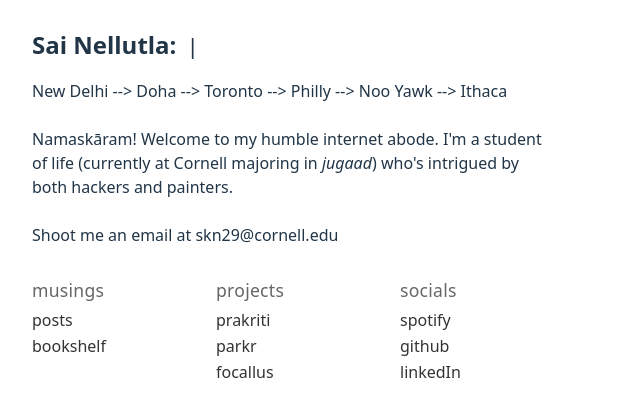
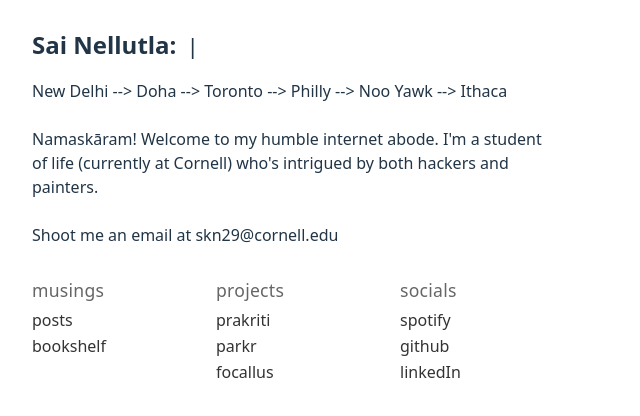
Before and after one commit to SaiNel7/abode, a React (Vite) app: page / in a window 1280 px wide. Shown: the top 416 px of the page, without its empty margins (0-640 px from the left). Built offline with nearby package versions, Linux system fonts and the light colour scheme.

Commit message:
minor edit

```diff
--- a/src/App.jsx
+++ b/src/App.jsx
@@ -60,7 +60,7 @@ function Home() {
       </div>
       <div className="bio-section">
       New Delhi --{'>'} Doha --{'>'} Toronto --{'>'} Philly --{'>'} Noo Yawk --{'>'} Ithaca<br/><br/>
-        Namaskāram! Welcome to my humble internet abode. I'm a student of life (currently at Cornell majoring in <i>jugaad</i>) who's intrigued by both hackers and painters.
+        Namaskāram! Welcome to my humble internet abode. I'm a student of life (currently at Cornell) who's intrigued by both hackers and painters.
         <br/><br/>
         Shoot me an email at skn29@cornell.edu
       </div>
```
